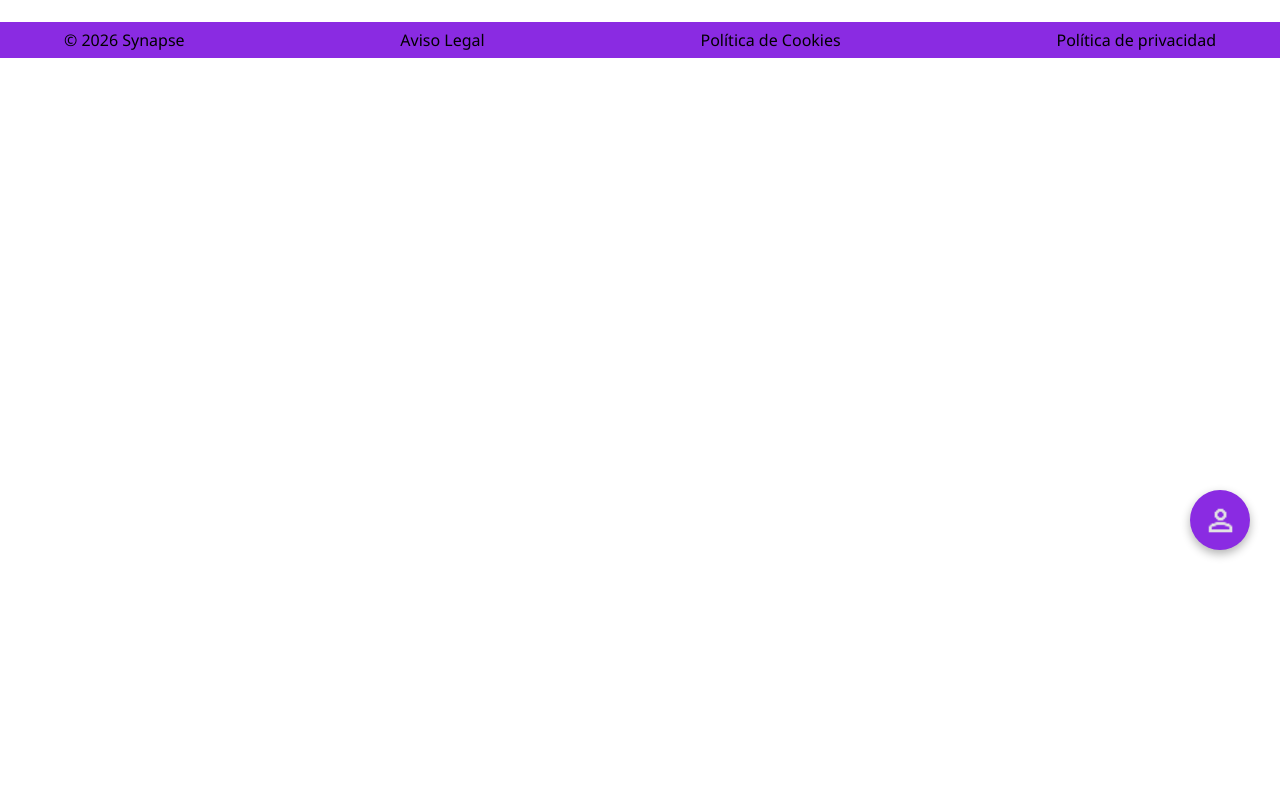
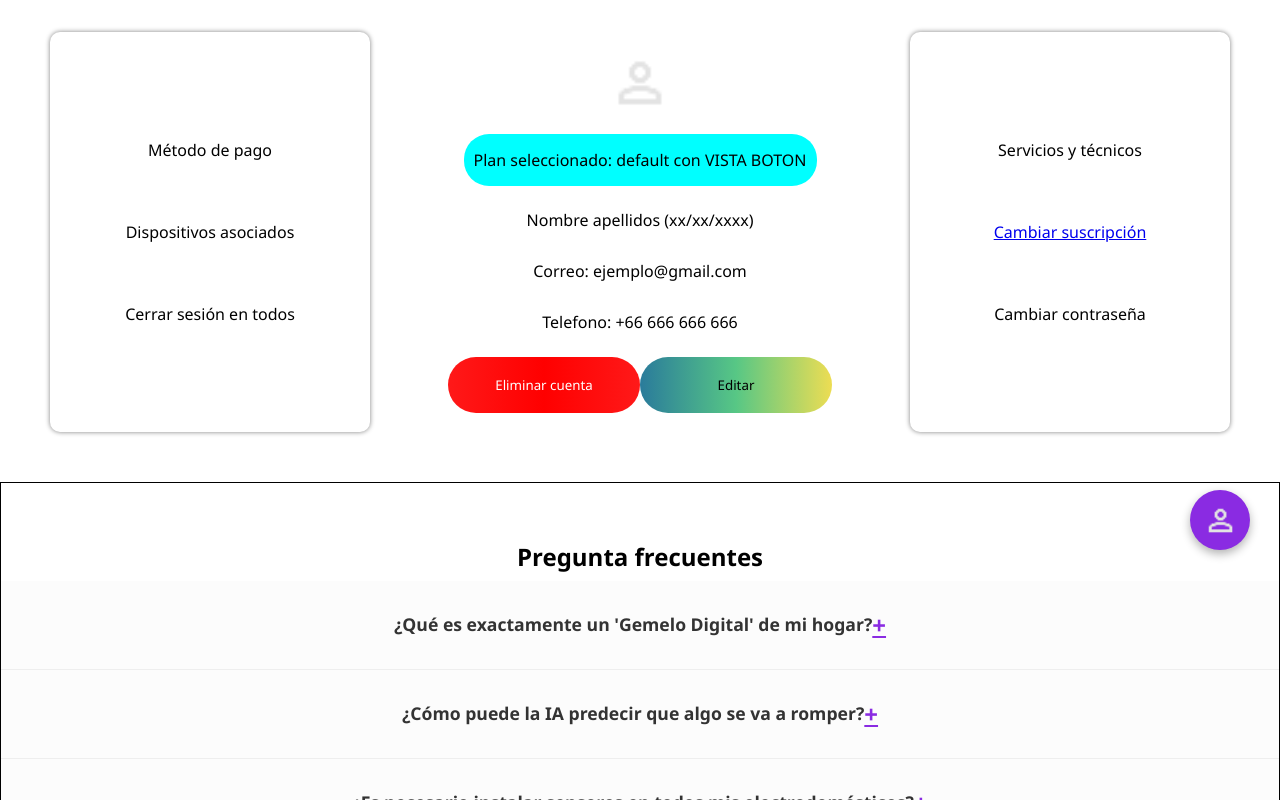
Before and after one commit to SynapseDevTeam/front_web, a React (Create React App) app in the folder front_synapse/: page /sesion in a window 1280 px wide. Shown: the part 220-1020 px from the top of the page. Before the commit the page ends 800 px from the top, so only its background shows below. Built offline with nearby package versions, Linux system fonts and the light colour scheme.

Commit message:
Creada vista de perfil user y componente popup

```diff
--- a/front_synapse/src/home/Home.js
+++ b/front_synapse/src/home/Home.js
@@ -1,6 +1,8 @@
 import './home.css';
 import Carrusel from '../carrusel/Carrusel';
-import logoPrueba from '../assets/Logo-Synapse.png'
+import logoPrueba from '../assets/Logo-Synapse.png';
+import { Link } from 'react-router-dom';
+
 {/**AQUI ES COMO SI FUERA EL INDEX HTML DE INICIO*/}
 const Home = () => {
     const slidersBanner=[
@@ -64,7 +66,7 @@ const Home = () => {
         </div>
       </div>
       <p>Elige el plan que mejor se adapte a las necesidades de tu hogar y empieza a ahorrar tiempo y dinero con el mantenimiento inteligente de Synapse.</p>
-      <button className='btn btn-descarga'>Ver Más</button>
+      <button className='btn btn-descarga'><Link to="/sesion">Ver Más</Link></button>
     </div>
 
     <div className='informacion'>
--- /dev/null
+++ b/front_synapse/src/popUp/PopUp.css
@@ -0,0 +1,59 @@
+/* Este es el fondo oscuro que cubre toda la pantalla */
+.modal-overlay {
+  position: fixed; /* Se queda quieto aunque bajes la página */
+  top: 0;
+  left: 0;
+  width: 100%;
+  height: 100vh; /* Ocupa el 100% del alto de la ventana */
+  background-color: rgba(0, 0, 0, 0.7); /* Fondo oscuro semitransparente */
+
+  /* MAGIA DEL CENTRADO: */
+  display: flex;
+  justify-content: center; /* Centra horizontalmente el modal-content */
+  align-items: center;     /* Centra verticalmente el modal-content */
+
+  z-index: 9999; /* Asegúrate de que esté por encima de todo el contenido */
+}
+
+/* Esta es la caja blanca (el popup en sí) */
+.modal-content {
+  background-color: white;
+  padding: 2rem;
+  border-radius: 15px;
+  position: relative; /* Para que el botón de cerrar se ubique respecto a este div */
+  width: 90%;
+  max-width: 500px; /* Evita que sea gigante en pantallas de PC */
+  box-shadow: 0 5px 15px rgba(0, 0, 0, 0.3);
+
+  /* Animación opcional para que "salte" al aparecer */
+  animation: aparecer 0.3s ease-out;
+}
+
+/* Estilos para el botón de cerrar (la X) */
+.close-btn {
+  position: absolute;
+  top: 15px;
+  right: 15px;
+  background: none;
+  border: none;
+  font-size: 1.5rem;
+  cursor: pointer;
+  color: #666;
+  line-height: 1;
+}
+
+.close-btn:hover {
+  color: blueviolet; /* Tu color de Synapse */
+}
+
+/* Animación de entrada */
+@keyframes aparecer {
+  from {
+    transform: scale(0.8);
+    opacity: 0;
+  }
+  to {
+    transform: scale(1);
+    opacity: 1;
+  }
+}
--- /dev/null
+++ b/front_synapse/src/popUp/PopUp.js
@@ -0,0 +1,17 @@
+import './PopUp.css';
+
+const Popup = ({ isOpen, onClose, children }) => {
+  // Si no está abierto, no renderizamos nada
+  if (!isOpen) return null;
+
+  return (
+    <div className="modal-overlay" onClick={onClose}>
+      <div className="modal-content" onClick={(e) => e.stopPropagation()}>
+        <button className="close-btn" onClick={onClose}>✕</button>
+        {children}
+      </div>
+    </div>
+  );
+};
+
+export default Popup;
--- a/front_synapse/src/sesion/Sesion.js
+++ b/front_synapse/src/sesion/Sesion.js
@@ -1,10 +1,132 @@
+import logo from "../assets/perfil.png";
+import { useState } from "react";
+import './sesion.css';
+import Popup from "../popUp/PopUp";
+import { Link } from "react-router-dom";
 function Sesion() {
+  const [isModalOpen, setIsModalOpen] = useState(false);
 
+  const [activeIndex, setActiveIndex] = useState(-1);
 
+  const datos = [
+  {
+    titulo: "¿Qué es exactamente un 'Gemelo Digital' de mi hogar?",
+    contenido: "Es una réplica virtual de tu casa. Al subir tus facturas y manuales, Synapse crea un modelo que conoce la edad y el estado de cada aparato, permitiéndonos simular fallos y prevenirlos antes de que ocurran en la vida real."
+  },
+  {
+    titulo: "¿Cómo puede la IA predecir que algo se va a romper?",
+    contenido: "Analizamos patrones de uso y datos históricos de miles de dispositivos similares. Si detectamos una anomalía en el consumo energético o un comportamiento fuera de lo común, nuestro algoritmo te avisará de que una avería es inminente."
+  },
+  {
+    titulo: "¿Es necesario instalar sensores en todos mis electrodomésticos?",
+    contenido: "No es obligatorio. Synapse es capaz de trabajar solo con la información digital de tus aparatos. Sin embargo, para una precisión del 100%, ofrecemos kits de sensores inteligentes que se instalan en minutos sin necesidad de obras."
+  },
+  {
+    titulo: "¿Qué pasa si la IA detecta un fallo? ¿Tengo que buscar yo al técnico?",
+    contenido: "¡Para nada! Synapse te sugerirá técnicos certificados en tu zona y les enviará automáticamente el diagnóstico de la avería. Así, el profesional llegará a tu casa sabiendo exactamente qué pieza necesita cambiar, ahorrándote tiempo y dinero."
+  },
+  {
+    titulo: "¿Mis datos de privacidad están protegidos?",
+    contenido: "Tu privacidad es nuestra prioridad absoluta. Toda la información de tu hogar se almacena en una 'Bóveda Digital' con cifrado de grado bancario. Nosotros no vendemos tus datos; solo los usamos para que tu casa sea más eficiente."
+  },
+  {
+    titulo: "¿Cuánto puedo llegar a ahorrar con Synapse?",
+    contenido: "De media, nuestros usuarios ahorran un 25% anual en reparaciones de emergencia y hasta un 15% en su factura energética gracias a la optimización de uso que sugiere nuestra IA."
+  }
+];
+
+  const handleToggle = (index) => {
+    // Si haces clic en el que ya está abierto, se cierra. Si no, se abre el nuevo.
+    setActiveIndex(activeIndex === index ? -1 : index);
+  };
+  const [popupActivo, setPopupActivo] = useState(null);
+  const cerrarPopup = () => setPopupActivo(null);
   return (
-    <div>
+    <>
+    <div className='banner-intro'></div>
+      <div className="vista-perfil">
+        <div className="lateral-grid">
+        <p onClick={() => setPopupActivo('pago')}>Método de pago</p>
+        <p onClick={() => setPopupActivo('dispositivos')}>Dispositivos asociados</p>
+        <p onClick={() => {
+          if(window.confirm("Esta seguro de que quiere cerrar sesion en todos sus dispositivos?")){
+            console.log("se ha cerrado todo");
+          }
+        }}>Cerrar sesión en todos</p>
+      </div>
 
-    </div>
+        <div className="info-general-acc">
+            <img src={logo}></img>
+
+            <p className="plan-select">Plan seleccionado: default con VISTA BOTON</p>
+
+            <p>Nombre apellidos (xx/xx/xxxx)</p>
+
+            <p>Correo: ejemplo@gmail.com</p>
+
+            <p>Telefono: +66 666 666 666</p>
+
+            <div>
+              <button className="btn btn-delete">Eliminar cuenta</button><button className="btn btn-edit">Editar</button>
+            </div>
+        </div>
+
+        <div className="lateral-grid">
+        <p onClick={() => setPopupActivo('servicios')}>Servicios y técnicos</p>
+        <Link to="/suscripcion"><p>Cambiar suscripción</p></Link>
+        <p onClick={() => setPopupActivo('password')}>Cambiar contraseña</p>
+      </div>
+
+      {/* Popup de MÉTODOS DE PAGO */}
+      <Popup isOpen={popupActivo === 'pago'} onClose={cerrarPopup}>
+        <h2>Métodos de Pago</h2>
+        <p>Aquí aparecerán tus tarjetas guardadas.</p>
+        <button className="btn">Añadir tarjeta</button>
+      </Popup>
+
+      {/* Popup de DISPOSITIVOS */}
+      <Popup isOpen={popupActivo === 'dispositivos'} onClose={cerrarPopup}>
+        <h2>Dispositivos Conectados</h2>
+        <ul>
+          <li>iPhone de Juan</li>
+          <li>Samsung TV Salón</li>
+        </ul>
+      </Popup>
+
+      {/* Popup de SERVICIOS */}
+      <Popup isOpen={popupActivo === 'servicios'} onClose={cerrarPopup}>
+        <h2>Historial de Técnicos</h2>
+        <p>No tienes reparaciones pendientes.</p>
+      </Popup>
+
+       {/* Popup de CONTRASEÑA */}
+       <Popup isOpen={popupActivo === 'password'} onClose={cerrarPopup}>
+        <h2>Cambiar Contraseña</h2>
+        <input type="password" placeholder="Nueva contraseña"/>
+        <button className="btn">Guardar</button>
+      </Popup>
+
+      </div>
+      <div className="section-preguntas-frecuentes">
+        <h2>Pregunta frecuentes</h2>
+        {datos.map((item, index) => (
+        <div
+          key={index}
+          className={`acordeon-item ${activeIndex === index ? 'active' : ''}`}
+        >
+          <div className="acordeon-header" onClick={() => handleToggle(index)}>
+            <h3>{item.titulo}</h3>
+            <span className="icon">{activeIndex === index ? '−' : '+'}</span>
+          </div>
+
+          <div className="acordeon-content">
+            <p>{item.contenido}</p>
+          </div>
+        </div>
+      ))}
+      </div>
+    </>
+
 
   );
 }
--- a/front_synapse/src/sesion/sesion.css
+++ b/front_synapse/src/sesion/sesion.css
@@ -0,0 +1,113 @@
+.banner-intro{
+    margin-bottom: 100px;
+}
+
+.vista-perfil{
+    display: flex;
+    justify-content: space-between;
+    width: 100%;
+    padding: 50px;
+}
+
+.lateral-grid{
+    display: flex;
+    flex-direction: column;
+    justify-content: center;
+    text-align: center;
+    width: 25vw;
+    align-items: center;
+    align-content: center;
+    box-shadow: 0px 0px 5px grey;
+    border-radius: 10px ;
+}
+
+.info-general-acc{
+    display: flex;
+    flex-direction: column;
+    align-items: center;
+    justify-content: space-evenly;
+    width: 30vw;
+    height: 50vh;
+
+}
+
+.info-general-acc img{
+    width: 5vw;
+}
+
+.info-general-acc div{
+    display: flex;
+    width: 100%;
+    justify-content: space-evenly;
+}
+
+.plan-select{
+    background-color: aqua;
+    padding: 10px;
+    border-radius: 25px;
+}
+
+
+.section-preguntas-frecuentes{
+    padding: 50px 0px;
+    border: 1px solid black;
+    text-align: center;
+
+}
+
+/*Parte de acordeon (desplegable lista)*/
+.acordeon-container {
+  max-width: 600px;
+  margin: 20px auto;
+  border-radius: 10px;
+  overflow: hidden;
+  font-family: 'Segoe UI', Tahoma, Geneva, Verdana, sans-serif;
+}
+
+.acordeon-item {
+  border-bottom: 1px solid #eee;
+  background-color: #fff;
+}
+
+.acordeon-header {
+  padding: 20px;
+  display: flex;
+  justify-content: center;
+  align-items: center;
+  cursor: pointer;
+  background-color: #fcfcfc;
+  transition: background 0.3s ease;
+}
+
+.acordeon-header h3 {
+  margin: 0;
+  font-size: 1.1rem;
+  color: #333;
+}
+
+.acordeon-header:hover {
+  background-color: #f3e5f5; /* Color sutil de hover */
+}
+
+.icon {
+  font-size: 1.5rem;
+  color: blueviolet; /* Color Synapse */
+  font-weight: bold;
+}
+
+/* --- EFECTO DE DESPLIEGUE --- */
+.acordeon-content {
+  max-height: 0;
+  overflow: hidden;
+  transition: max-height 0.4s cubic-bezier(0.4, 0, 0.2, 1);
+  background-color: white;
+}
+
+.acordeon-item.active .acordeon-content {
+  max-height: 200px; /* Altura suficiente para el texto */
+  padding: 0 20px 20px 20px;
+}
+
+.acordeon-item.active .acordeon-header h3 {
+  color: blueviolet;
+}
```
